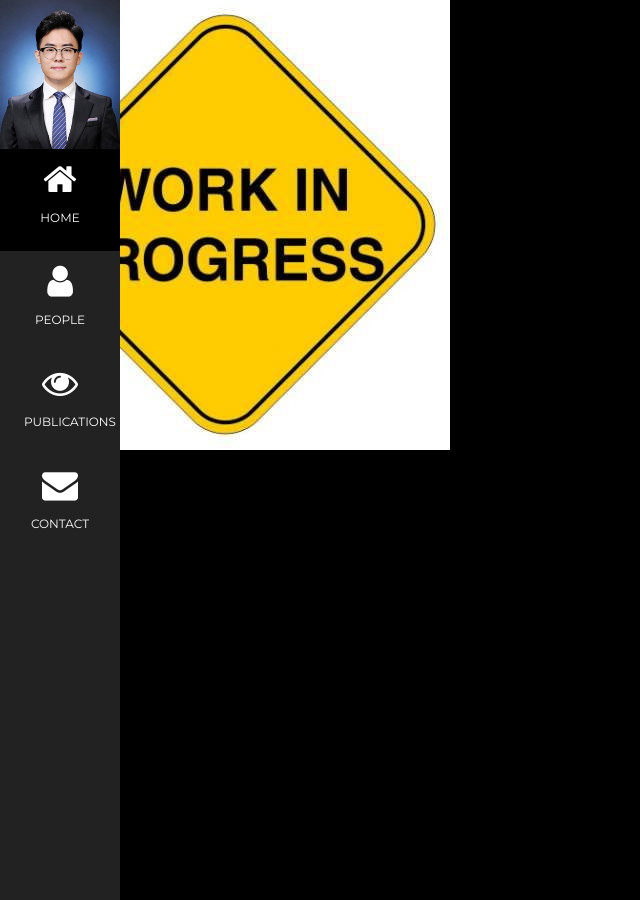
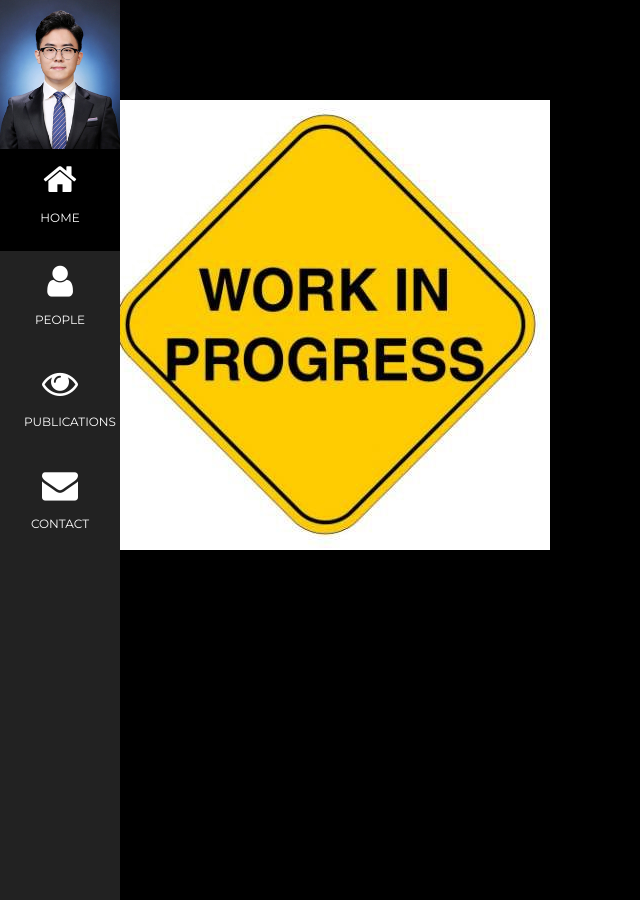
Before and after one commit to starestar/limcstat.github.io, a Jekyll site: the page publications/index.html, which Jekyll copies as it is, in a window 1280 px wide. Shown: the whole page, without its empty margins (0-640 px from the left). Built offline with Jekyll 4.4.1, drawn with Linux system fonts in a browser that asks for light colours.

Commit message:
Update index.html

```diff
--- a/publications/index.html
+++ b/publications/index.html
@@ -20,7 +20,7 @@
 	    	<!-- Navbar on small screens (Hidden on medium and large screens) -->
 		<div class="w3-top w3-hide-large w3-hide-medium" id="myNavbar" include-html="/include/smalliconbar.html"></div>
 
-		<img src="/images/progress.jpg">
+		<img src="/images/progress.jpg" style="margin:100px">
 	</body>
 	<script>
       		includeHTML();
```
